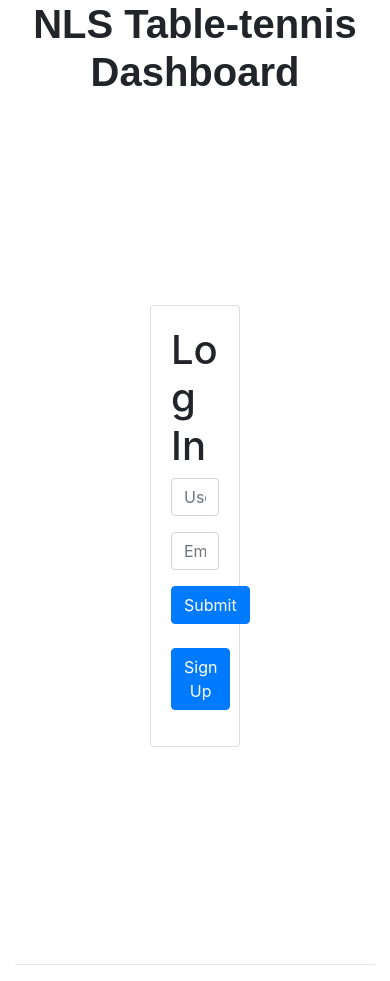
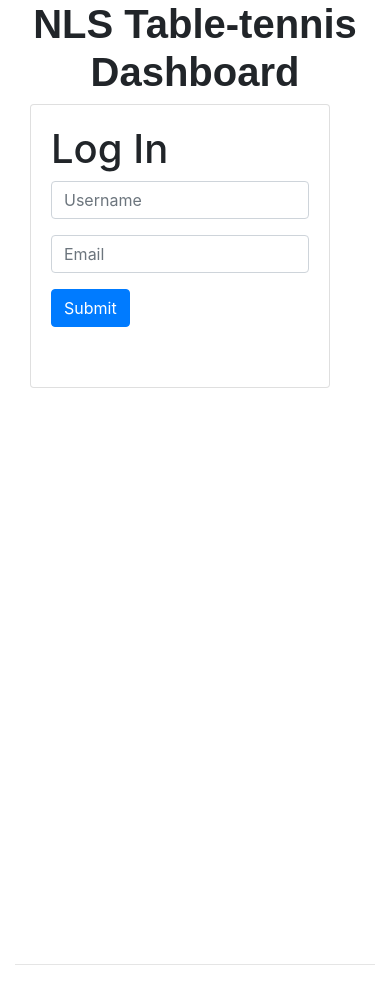
Before and after one commit to windrunner9292/PingPongQueue, a Flask app: page / in a window 390 px wide. Shown: the part 56-1037 px from the top of the page. Run offline with Flask 2, Linux system fonts and the light colour scheme.

Commit message:
responsive css, disabling signup button

```diff
--- a/static/css/custom.css
+++ b/static/css/custom.css
@@ -29,9 +29,55 @@
     font-weight: bold;
 }
 
-.player{
+#responsiveCard {
+
+  }
+
+#responsiveContent {
 
 }
+
+@media screen and (max-width: 320px) {
+    /* comes into effect for screens less than or equal to 320 pixels */
+    #responsiveCard {
+    width: 200px;
+    position: relative;
+    display: -ms-flexbox;
+    -ms-flex-direction: column;
+    flex-direction: column;
+    min-width: 0;
+    word-wrap: break-word;
+    background-color: #fff;
+    background-clip: border-box;
+    border: 1px solid rgba(0,0,0,.125);
+    border-radius: 0.25rem;
+    }
+
+    #responsiveContent{
+        display: block;
+    }
+  }
+
+@media screen and (min-width: 321px) and (max-width: 480px) {
+    /* comes into effect for screens between 321 and 480 pixels (inclusive) */
+    #responsiveCard {
+    width: 300px;
+    position: relative;
+    display: -ms-flexbox;
+    -ms-flex-direction: column;
+    flex-direction: column;
+    min-width: 0;
+    word-wrap: break-word;
+    background-color: #fff;
+    background-clip: border-box;
+    border: 1px solid rgba(0,0,0,.125);
+    border-radius: 0.25rem;
+    }
+
+    #responsiveContent{
+        display: block;
+    }
+  }
 
 .column{
     float: left;
--- a/templates/base.html
+++ b/templates/base.html
@@ -6,7 +6,7 @@
     <link rel="stylesheet" type="text/css" href="../static/css/custom.css"></link>
     <meta charset="utf-8">
     <title>{% block title %}{% endblock %}</title>
-    <meta name="viewport" content="width=device-width, initial-scale=1, shrink-to-fit=no">
+    <meta name="viewport" content="width=device-width, initial-scale=1">
     <link rel="shortcut icon" href="http://www.iconj.com/ico/n/g/ngz4vimbrv.ico" type="image/x-icon" />
 </head>
 
--- a/templates/index.html
+++ b/templates/index.html
@@ -18,9 +18,9 @@
     </form>
   {% elif "user" not in session%}
   <div class="container">
-    <div class="row justify-content-center align-items-center" style="height:100vh">
+    <div class="row justify-content-center align-items-center" id= "responsiveContent" style="height:100vh">
         <div class="col-4">
-            <div class="card">
+            <div class="card" id="responsiveCard">
                 <div class="card-body">
                     <h1>Log In</h1>
                     <form action="login" autocomplete="off" method="post">
@@ -35,7 +35,7 @@
                     <br/>
                     <form action="signup" autocomplete="off" method="get">
                       <div class="form-group">
-                      <button type="submit" id="sendlogin" class="btn btn-primary">Sign Up</button>
+                      <!--<button type="submit" id="sendlogin" class="btn btn-primary">Sign Up</button>-->
                   </form>
                 </div>
             </div>
--- a/templates/main.html
+++ b/templates/main.html
@@ -15,8 +15,8 @@
 <br/>
 
   {% if currentQueue|length == 0 %}
-    <div>
-      <p class="sub-headers center">There is no current match going on.</p>
+    <div class="sub-headers">
+      <p >There is no current match going on.</p>
     <div>
   {% elif currentQueue|length > 0 %}
     <p class="sub-headers">Currently playing:</p>
```
Also changed, not shown: 1 other file.
